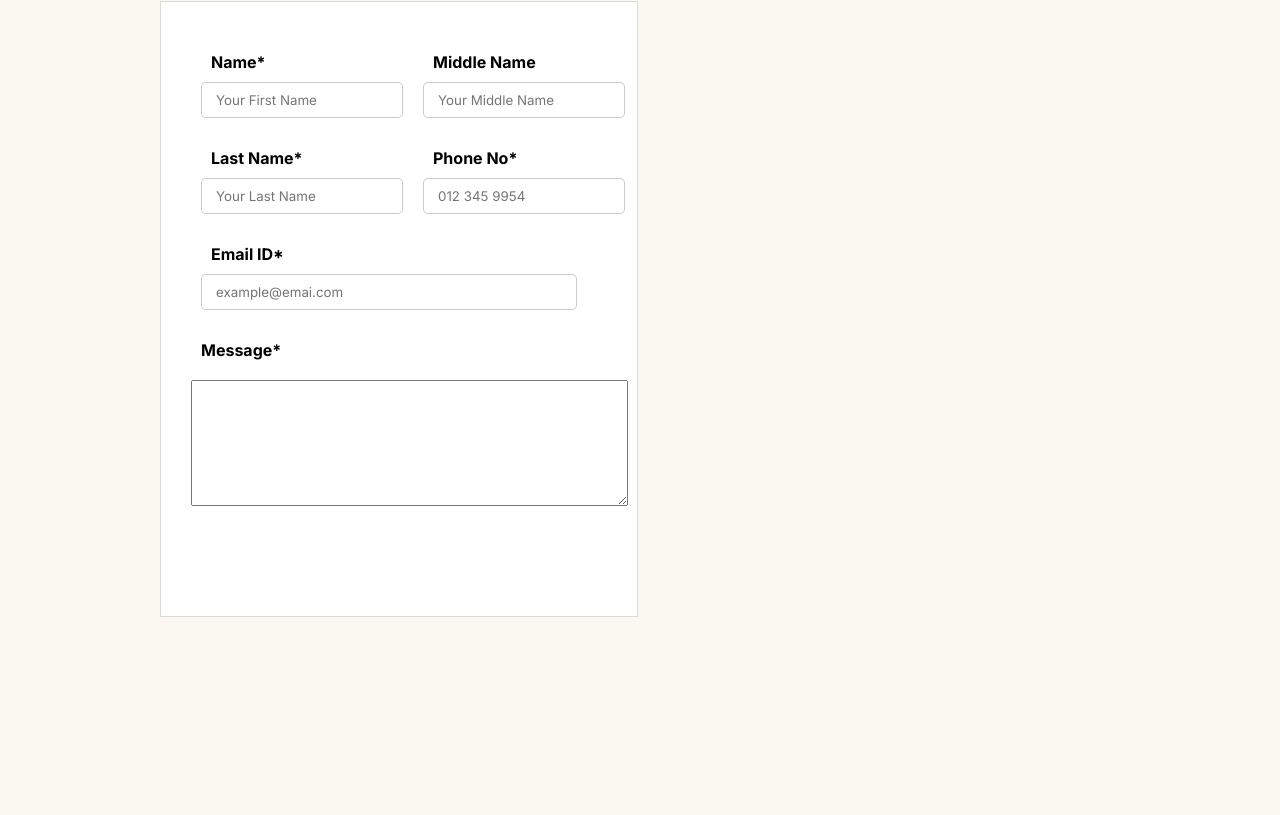
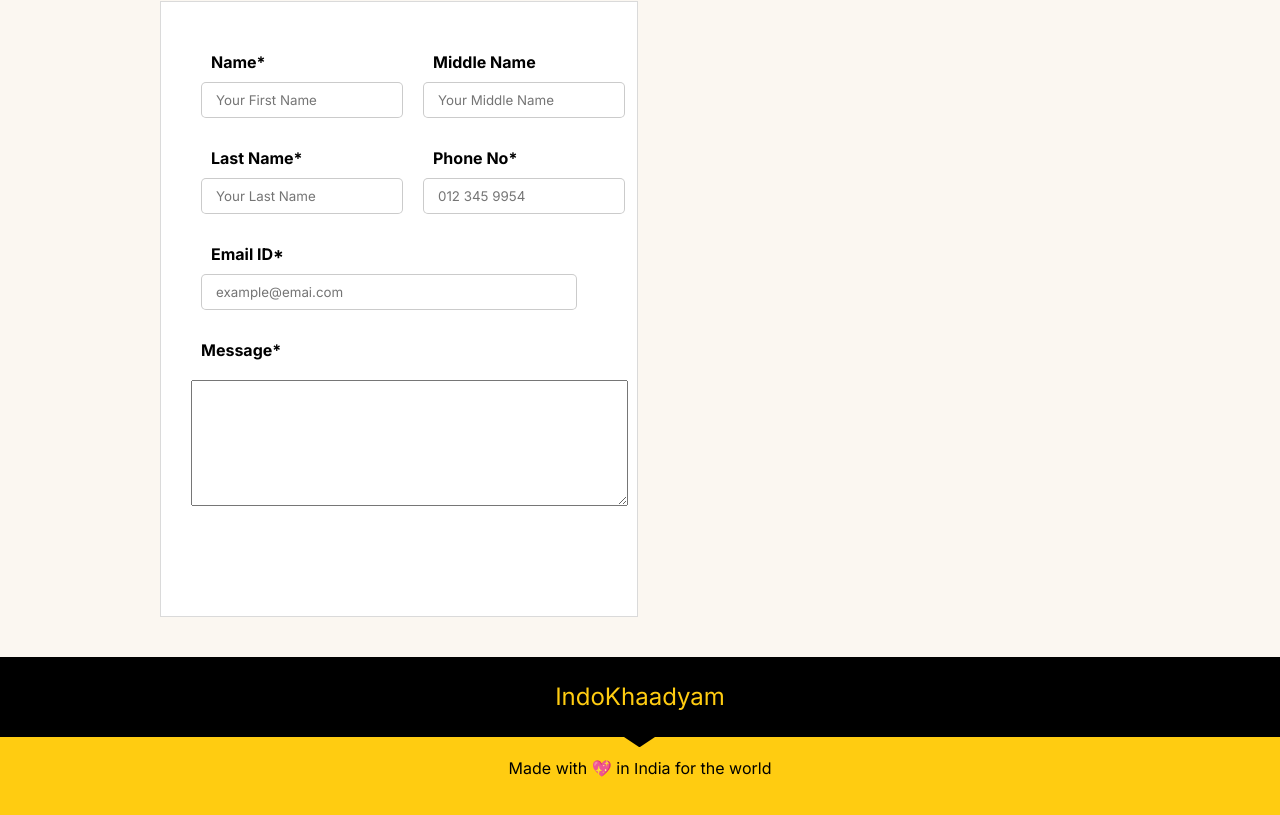
Before and after one commit to smaranjitghose/indokhaadyam, a React (Create React App) app: page /contact in a window 1280 px wide. Shown: the part 167-982 px from the top of the page. Before the commit the page ends 824 px from the top, so only its background shows below. Built offline with nearby package versions, Linux system fonts and the light colour scheme; a web font is replaced by a local one.

Commit message:
feat: added contact page footer

```diff
--- a/src/components/Contact.jsx
+++ b/src/components/Contact.jsx
@@ -1,6 +1,7 @@
 import React from "react";
 import "../styles/ContactUs.css"
 import Textareademo from "./Textarea";
+import Footer from "./Footer";
 
 const ContactForm = () => {
    return (
@@ -46,8 +47,8 @@ const ContactForm = () => {
 
             </form>
          </div>
+         <Footer />
       </>
-
    )
 };
 export default ContactForm;
--- a/src/components/Footer.css
+++ b/src/components/Footer.css
@@ -1,5 +1,5 @@
 .Box{
-    background: var(--footer-color2);
+    background: rgb(0,0,0);
     width: 100%;
     display: grid;
     height: 20vh;
@@ -11,32 +11,32 @@
     text-align: center;
     align-self: center;
     font-size: 1.5rem;
-    color: var(--footer-color1);
+    color: rgb(255,204,17);
     font-family: var(--main-font);
 }
 
 .Box2{
     width: 100%;
     text-align: center;
-    background: var(--footer-color1);
+    background: rgb(255,204,17);
     padding-top: 5px;
-    color: var(--footer-color2);
+    color: rgb(0,0,0);
     font-size: 1rem;
     font-family: var(--main-font);
 }
 
 .triangle-div{
     width: 100%;
-    background-color: var(--footer-color1);
+    background-color: rgb(255,204,17);
 }
 
 .Triangle{
-    width: 30px;
+    width: 0.5px;
     height: 100%;
     text-align: center;
     margin-left: 50vw;
     transform: translate(-16px);
-    border-top: 10px solid var(--footer-color2);
-    border-left: 15px solid var(--footer-color1);
-    border-right: 15px solid var(--footer-color1);
+    border-top: 10px solid rgb(0,0,0);
+    border-left: 15px solid rgb(255,204,17);
+    border-right: 15px solid rgb(255,204,17);
 }
--- a/src/pages/Home.jsx
+++ b/src/pages/Home.jsx
@@ -9,7 +9,7 @@ import TopCategory from "../components/TopCategory";
 
 
 const HomePage = () => {
-  const isMobile = useMediaQuery({maxWidth: "700px"})
+  const isMobile = useMediaQuery({ maxWidth: "700px" })
 
   return (
     <>
@@ -17,10 +17,8 @@ const HomePage = () => {
       <Home />
       {!isMobile && <Navbar />}
       {isMobile && <MobileNavbar />}
-       <TopCategory/>
+      <TopCategory />
       <Footer />
-
-
     </>
   )
 };
```
Lines whose indentation alone changed are shown as unchanged.
